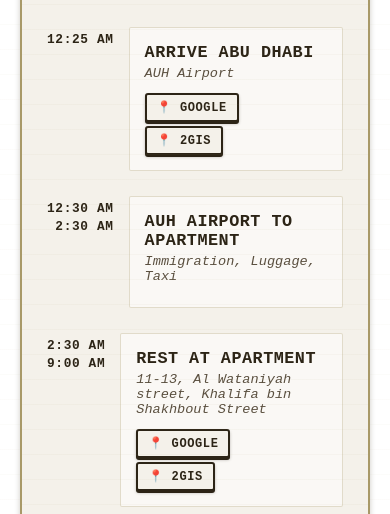
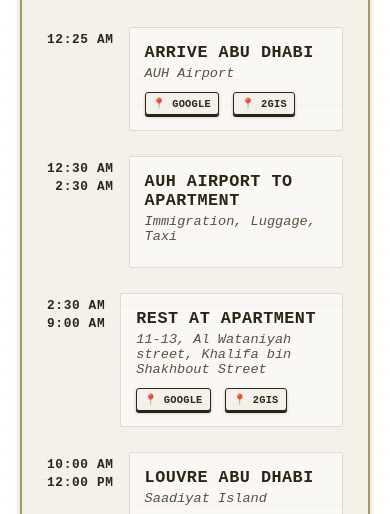
Before and after one commit to lazzyms/special-waffle, a website: page index.html in a window 390 px wide. Shown: the part 329-843 px from the top of the page. Drawn offline with Linux system fonts and the light colour scheme.

Commit message:
style: enhance map button appearance with updated font size, padding, and margins

```diff
--- a/styles.css
+++ b/styles.css
@@ -497,4 +497,13 @@ body {
   .time-col {
     font-size: 0.8em;
   }
+
+  .map-btn {
+    font-size: 0.65em;
+    padding: 4px 7px;
+    margin-right: 5px;
+    margin-top: 3px;
+    letter-spacing: 0.02em;
+    border-width: 1.5px;
+  }
 }
```
